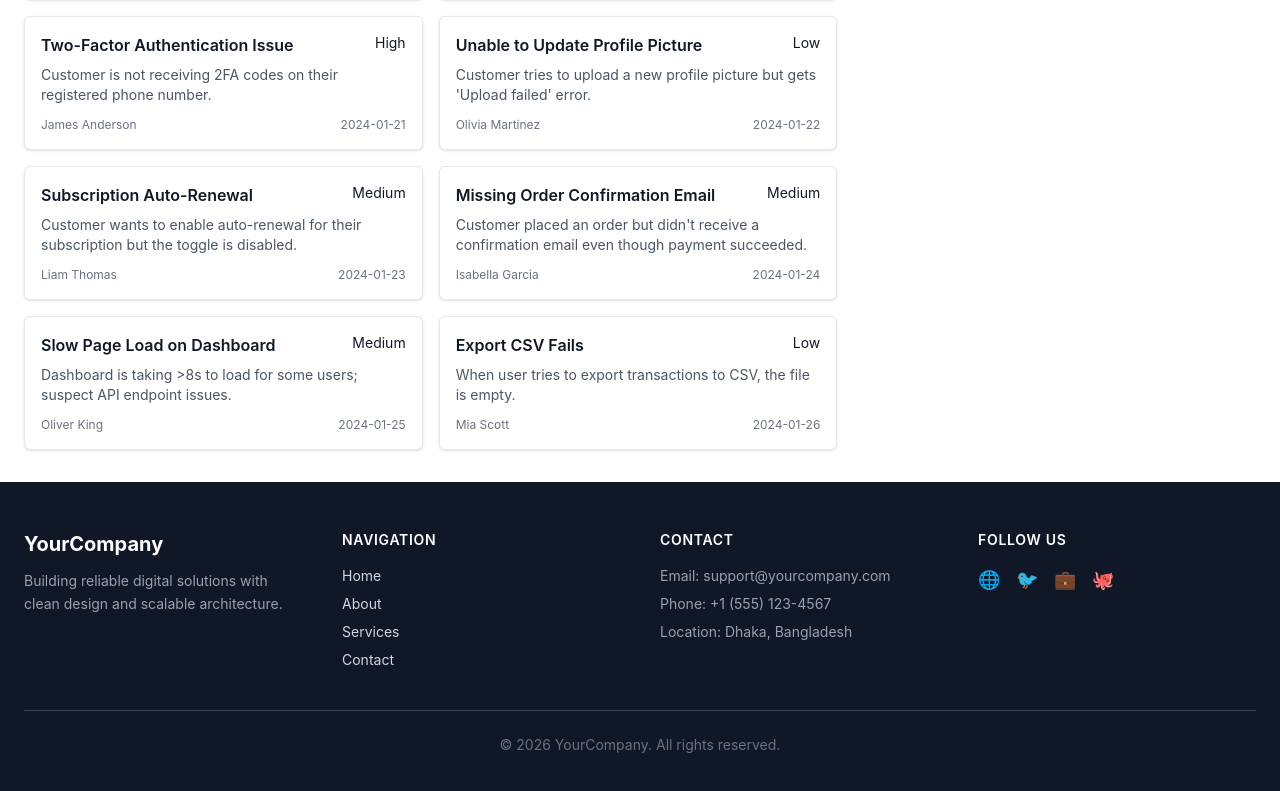
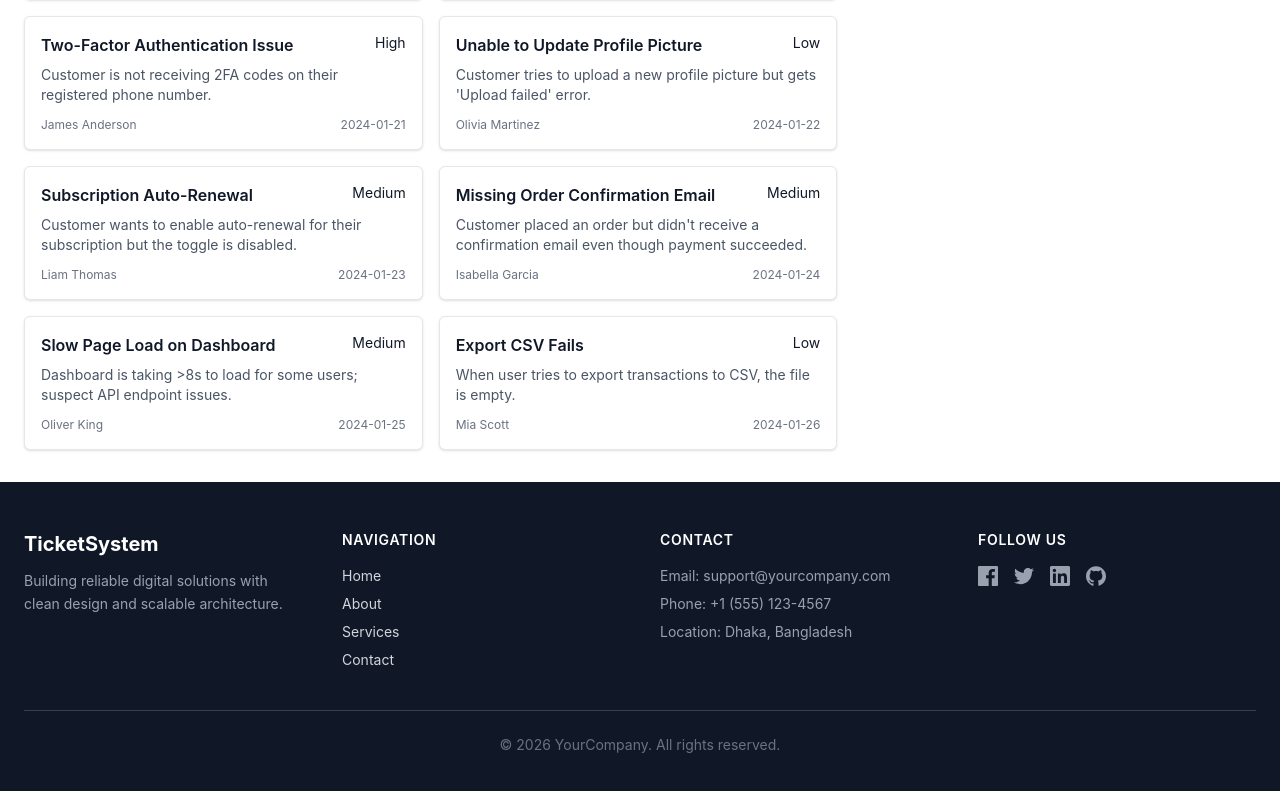
Before and after one commit to Mahmudur-Rahman-Salman/Customer-Support-Zone, a React (Vite) app: page / in a window 1280 px wide. Shown: the part 896-1687 px from the top of the page. Built offline with nearby package versions, Linux system fonts and the light colour scheme.

Commit message:
footer social media icons are edited

```diff
--- a/src/components/Footer.jsx
+++ b/src/components/Footer.jsx
@@ -7,7 +7,7 @@ const Footer = () => {
         <div class="max-w-7xl mx-auto px-6 py-12">
           <div class="grid grid-cols-1 sm:grid-cols-2 lg:grid-cols-4 gap-10">
             <div>
-              <h2 class="text-xl font-bold text-white">YourCompany</h2>
+              <h2 class="text-xl font-bold text-white">TicketSystem</h2>
               <p class="mt-3 text-sm text-gray-400 leading-relaxed">
                 Building reliable digital solutions with clean design and
                 scalable architecture.
@@ -57,34 +57,46 @@ const Footer = () => {
               <h3 class="text-sm font-semibold text-white uppercase tracking-wider">
                 Follow Us
               </h3>
+
               <div class="mt-4 flex space-x-4">
                 <a
                   href="#"
                   aria-label="Facebook"
-                  class="hover:text-white transition"
+                  class="text-gray-400 hover:text-white transition"
                 >
-                  <span class="text-lg">🌐</span>
+                  <svg class="w-5 h-5 fill-current" viewBox="0 0 24 24">
+                    <path d="M22.675 0h-21.35C.597 0 0 .597 0 1.326v21.348C0 23.403.597 24 1.326 24H12.82v-9.294H9.692V11.01h3.128V8.413c0-3.1 1.894-4.788 4.659-4.788 1.325 0 2.463.099 2.795.143v3.24l-1.918.001c-1.504 0-1.795.715-1.795 1.763v2.31h3.587l-.467 3.696h-3.12V24h6.116C23.403 24 24 23.403 24 22.674V1.326C24 .597 23.403 0 22.675 0z" />
+                  </svg>
                 </a>
+
                 <a
                   href="#"
                   aria-label="Twitter"
-                  class="hover:text-white transition"
+                  class="text-gray-400 hover:text-white transition"
                 >
-                  <span class="text-lg">🐦</span>
+                  <svg class="w-5 h-5 fill-current" viewBox="0 0 24 24">
+                    <path d="M23.954 4.569c-.885.389-1.83.654-2.825.775 1.014-.611 1.794-1.574 2.163-2.724-.949.564-2.005.974-3.127 1.195-.897-.957-2.178-1.555-3.594-1.555-2.717 0-4.92 2.203-4.92 4.917 0 .39.045.765.127 1.124C7.691 8.094 4.066 6.13 1.64 3.161c-.427.722-.666 1.561-.666 2.475 0 1.708.87 3.213 2.188 4.096-.807-.026-1.566-.248-2.229-.616v.061c0 2.385 1.693 4.374 3.946 4.827-.413.111-.849.171-1.296.171-.314 0-.615-.03-.916-.086.631 1.953 2.445 3.377 4.604 3.417-1.68 1.319-3.809 2.105-6.102 2.105-.39 0-.779-.023-1.17-.067 2.189 1.394 4.768 2.209 7.557 2.209 9.054 0 14-7.496 14-13.986 0-.209 0-.42-.016-.63.961-.689 1.8-1.56 2.46-2.548z" />
+                  </svg>
                 </a>
+
                 <a
                   href="#"
                   aria-label="LinkedIn"
-                  class="hover:text-white transition"
+                  class="text-gray-400 hover:text-white transition"
                 >
-                  <span class="text-lg">💼</span>
+                  <svg class="w-5 h-5 fill-current" viewBox="0 0 24 24">
+                    <path d="M22.23 0H1.77C.79 0 0 .774 0 1.727v20.545C0 23.227.79 24 1.77 24h20.46c.98 0 1.77-.773 1.77-1.728V1.727C24 .774 23.21 0 22.23 0zM7.06 20.452H3.56V9h3.5v11.452zM5.31 7.433c-1.12 0-2.03-.91-2.03-2.03 0-1.12.91-2.03 2.03-2.03s2.03.91 2.03 2.03c0 1.12-.91 2.03-2.03 2.03zM20.452 20.452h-3.5v-5.569c0-1.328-.027-3.037-1.85-3.037-1.85 0-2.133 1.445-2.133 2.94v5.666h-3.5V9h3.36v1.561h.046c.468-.886 1.61-1.82 3.313-1.82 3.546 0 4.2 2.333 4.2 5.366v6.345z" />
+                  </svg>
                 </a>
+
                 <a
                   href="#"
                   aria-label="GitHub"
-                  class="hover:text-white transition"
+                  class="text-gray-400 hover:text-white transition"
                 >
-                  <span class="text-lg">🐙</span>
+                  <svg class="w-5 h-5 fill-current" viewBox="0 0 24 24">
+                    <path d="M12 .297c-6.63 0-12 5.373-12 12 0 5.303 3.438 9.8 8.205 11.387.6.113.82-.258.82-.577v-2.234c-3.338.726-4.033-1.416-4.033-1.416-.546-1.387-1.333-1.757-1.333-1.757-1.087-.744.084-.729.084-.729 1.205.084 1.84 1.237 1.84 1.237 1.07 1.835 2.809 1.305 3.495.998.108-.776.418-1.305.76-1.605-2.665-.3-5.467-1.332-5.467-5.93 0-1.31.465-2.38 1.235-3.22-.135-.303-.54-1.523.105-3.176 0 0 1.005-.322 3.3 1.23.96-.267 1.98-.399 3-.405 1.02.006 2.04.138 3 .405 2.28-1.552 3.285-1.23 3.285-1.23.645 1.653.24 2.873.12 3.176.765.84 1.23 1.91 1.23 3.22 0 4.61-2.805 5.625-5.475 5.92.435.375.81 1.102.81 2.22v3.293c0 .315.21.69.825.57C20.565 22.092 24 17.592 24 12.297c0-6.627-5.373-12-12-12z" />
+                  </svg>
                 </a>
               </div>
             </div>
```
